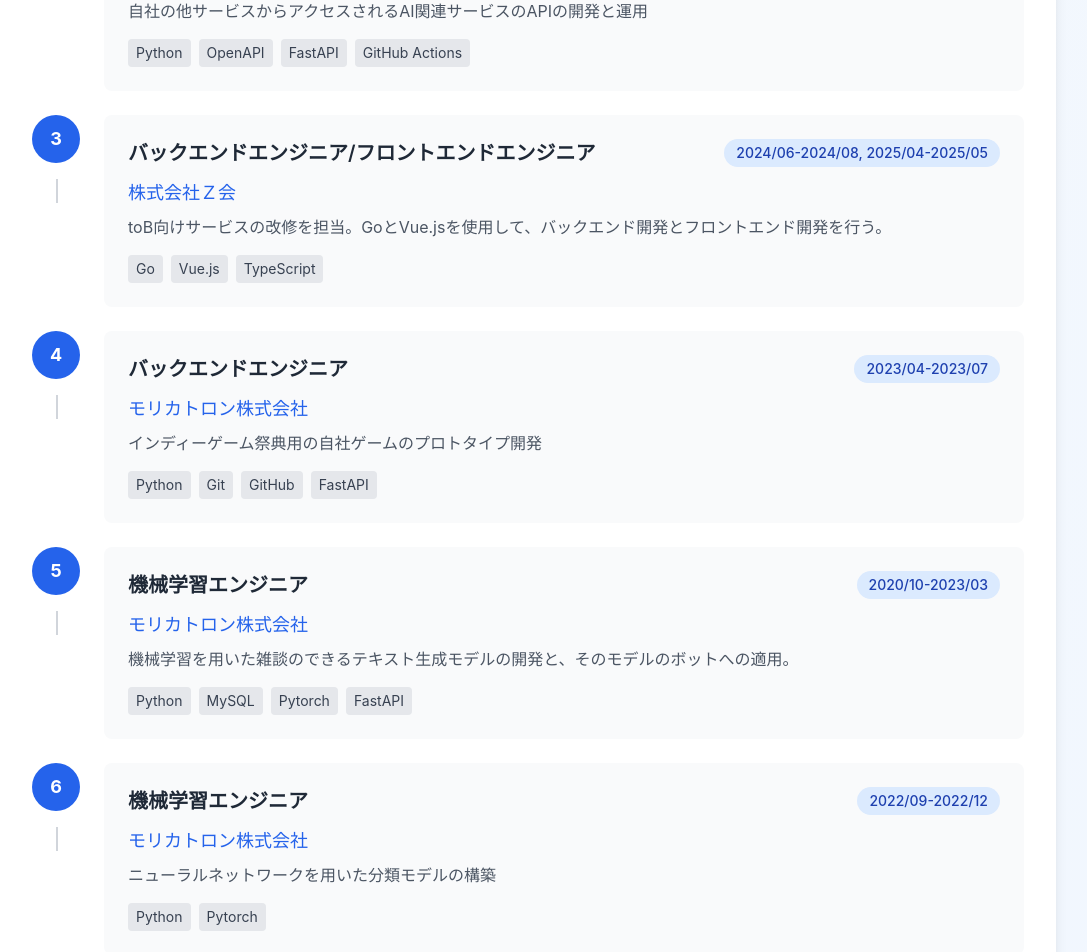
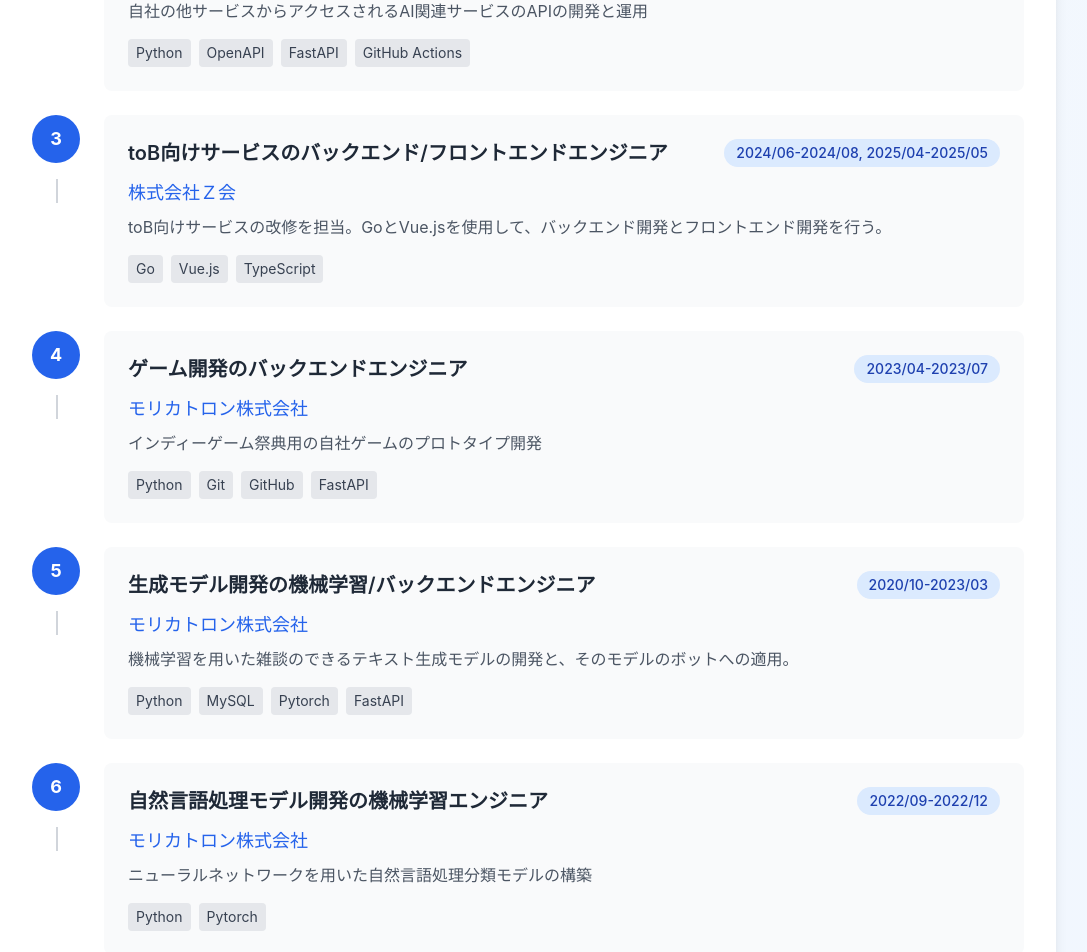
Before and after one commit to sea-turt1e/portfolio, a Vue app: page / in a window 1280 px wide. Shown: the part 1940-2892 px from the top of the page, without its empty margins (112-1199 px from the left). Built offline with nearby package versions, Linux system fonts and the light colour scheme.

Commit message:
feat: update job roles and descriptions in work experience section

```diff
--- a/src/components/ExperienceSection.vue
+++ b/src/components/ExperienceSection.vue
@@ -50,42 +50,42 @@
           },
           {
             company: '株式会社Ｚ会',
-            role: 'バックエンドエンジニア',
+            role: 'AIサーバーのバックエンドエンジニア',
             year: '2023/10-現在',
             description: '自社の他サービスからアクセスされるAI関連サービスのAPIの開発と運用',
             technologies: ['Python', 'OpenAPI', 'FastAPI', 'GitHub Actions']
           },
           {
             company: '株式会社Ｚ会',
-            role: 'バックエンドエンジニア/フロントエンドエンジニア',
+            role: 'toB向けサービスのバックエンド/フロントエンドエンジニア',
             year: '2024/06-2024/08, 2025/04-2025/05',
             description: 'toB向けサービスの改修を担当。GoとVue.jsを使用して、バックエンド開発とフロントエンド開発を行う。',
             technologies: ['Go', 'Vue.js', 'TypeScript']
           },
           {
             company: 'モリカトロン株式会社',
-            role: 'バックエンドエンジニア',
+            role: 'ゲーム開発のバックエンドエンジニア',
             year: '2023/04-2023/07',
             description: 'インディーゲーム祭典用の自社ゲームのプロトタイプ開発',
             technologies: ['Python', 'Git', 'GitHub', 'FastAPI']
           },
           {
             company: 'モリカトロン株式会社',
-            role: '機械学習エンジニア',
+            role: '生成モデル開発の機械学習/バックエンドエンジニア',
             year: '2020/10-2023/03',
             description: '機械学習を用いた雑談のできるテキスト生成モデルの開発と、そのモデルのボットへの適用。',
             technologies: ['Python', 'MySQL', 'Pytorch', 'FastAPI']
           },
           {
             company: 'モリカトロン株式会社',
-            role: '機械学習エンジニア',
+            role: '自然言語処理モデル開発の機械学習エンジニア',
             year: '2022/09-2022/12',
-            description: 'ニューラルネットワークを用いた分類モデルの構築',
+            description: 'ニューラルネットワークを用いた自然言語処理分類モデルの構築',
             technologies: ['Python', 'Pytorch']
           },
           {
             company: 'モリカトロン株式会社',
-            role: '機械学習エンジニア',
+            role: '採用（機械学習エンジニア）',
             year: '2021/04-2022/12',
             description: '採用におけるカジュアル面談と書類選考'
           },
```
